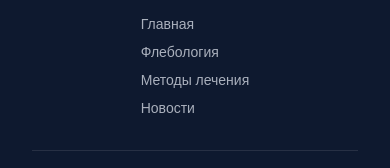
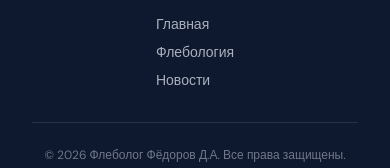
Before and after one commit to Duggyy/flebolog-fedorov-redesign, a React (Vite) app: page /news in a window 390 px wide. Shown: the part 6210-6378 px from the top of the page. Built offline with nearby package versions, Linux system fonts and the light colour scheme; the HTML template or start-up script is replaced by a standard one.

Commit message:
Fix mobile modal positioning and update footer navigation

```diff
--- a/src/components/SiteFooter.tsx
+++ b/src/components/SiteFooter.tsx
@@ -1,3 +1,5 @@
+import { Link } from "react-router-dom";
+
 const SiteFooter = () => {
   return (
     <footer className="bg-navy text-navy-foreground py-12">
@@ -6,10 +8,9 @@ const SiteFooter = () => {
           <div>
             <h3 className="text-lg font-bold text-white mb-4">Разделы</h3>
             <ul className="space-y-2 text-sm text-navy-foreground/80">
-              <li><a href="#" className="hover:text-white transition-colors">Главная</a></li>
-              <li><a href="#" className="hover:text-white transition-colors">Флебология</a></li>
-              <li><a href="#" className="hover:text-white transition-colors">Методы лечения</a></li>
-              <li><a href="#" className="hover:text-white transition-colors">Новости</a></li>
+              <li><Link to="/" className="hover:text-white transition-colors">Главная</Link></li>
+              <li><Link to="/phlebology" className="hover:text-white transition-colors">Флебология</Link></li>
+              <li><Link to="/news" className="hover:text-white transition-colors">Новости</Link></li>
             </ul>
           </div>
         </div>
--- a/src/components/TreatmentSection.tsx
+++ b/src/components/TreatmentSection.tsx
@@ -226,7 +226,7 @@ function ResultsContent() {
       {selectedImage && (
         <button
           type="button"
-          className="fixed inset-0 z-50 flex cursor-pointer items-center justify-center bg-black/55 p-4"
+          className="fixed inset-0 z-50 flex cursor-pointer items-start justify-center bg-black/55 p-4 overflow-y-auto pt-8"
           onClick={() => setSelectedImage(null)}
           aria-label="Закрыть увеличенное фото"
         >
@@ -234,7 +234,7 @@ function ResultsContent() {
             <img
               src={selectedImage}
               alt="Увеличенное фото"
-              className="block max-h-[50dvh] max-w-[calc(100vw-2rem)] object-contain md:max-w-[50vw]"
+              className="block max-h-[80dvh] max-w-[calc(100vw-2rem)] object-contain md:max-w-[50vw]"
             />
           </span>
         </button>
```
